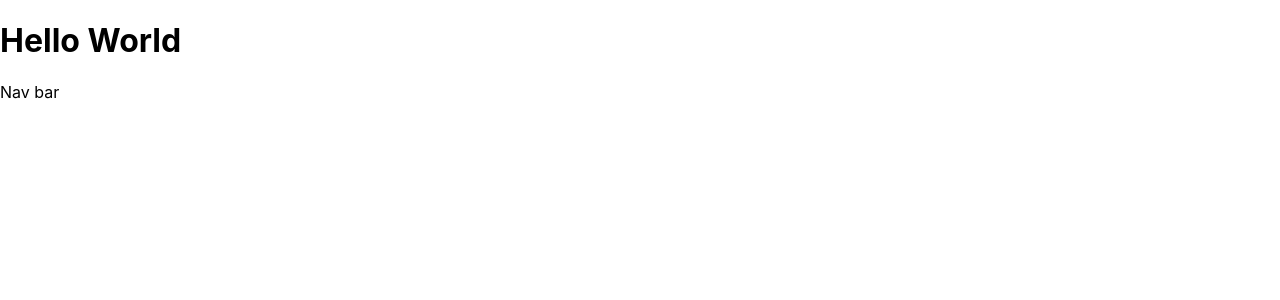
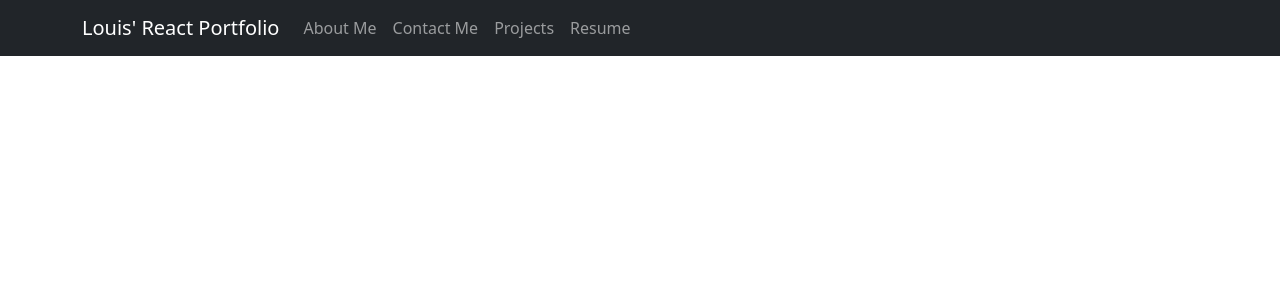
Before and after one commit to LDagnese/react-portfolio, a React (Create React App) app: page / in a window 1280 px wide. Shown: the top 300 px of the page. Built offline with nearby package versions, Linux system fonts and the light colour scheme.

Commit message:
added react-bootstrap and created Nav Component

```diff
--- a/package.json
+++ b/package.json
@@ -7,7 +7,9 @@
     "@testing-library/jest-dom": "^5.16.5",
     "@testing-library/react": "^13.4.0",
     "@testing-library/user-event": "^13.5.0",
+    "bootstrap": "^5.2.1",
     "react": "^18.2.0",
+    "react-bootstrap": "^2.5.0",
     "react-dom": "^18.2.0",
     "react-scripts": "5.0.1",
     "web-vitals": "^2.1.4"
--- a/src/App.js
+++ /dev/null
@@ -1,13 +0,0 @@
-import './App.css';
-import Nav from './components/Nav';
-
-function App() {
-  return (
-    <div>
-      <h1>Hello World</h1>
-      <Nav />
-    </div>
-  );
-}
-
-export default App;
--- /dev/null
+++ b/src/App.jsx
@@ -0,0 +1,13 @@
+import './App.css';
+import 'bootstrap/dist/css/bootstrap.min.css';
+import NavHeader from './components/Nav';
+
+function App() {
+  return (
+    <div>
+      <NavHeader />
+    </div>
+  );
+}
+
+export default App;
--- a/src/components/Nav/index.jsx
+++ b/src/components/Nav/index.jsx
@@ -1,11 +1,23 @@
-import React from 'react';
+import Container from 'react-bootstrap/Container';
+import Nav from 'react-bootstrap/Nav';
+import Navbar from 'react-bootstrap/Navbar';
 
-const Nav = () => {
-    return (
-        <header>
-            Nav bar
-        </header>
-    )
+function NavHeader() {
+  return (
+    <>
+      <Navbar bg="dark" variant="dark">
+        <Container>
+          <Navbar.Brand href="#home">Louis' React Portfolio</Navbar.Brand>
+          <Nav className="me-auto">
+            <Nav.Link href="#about">About Me</Nav.Link>
+            <Nav.Link href="#contact">Contact Me</Nav.Link>
+            <Nav.Link href="#projects">Projects</Nav.Link>
+            <Nav.Link href="#resume">Resume</Nav.Link>
+          </Nav>
+        </Container>
+      </Navbar>
+    </>
+  );
 }
 
-export default Nav;
+export default NavHeader;
```
Also changed, not shown: 1 other file (tests, documents, lock files or other folders).
